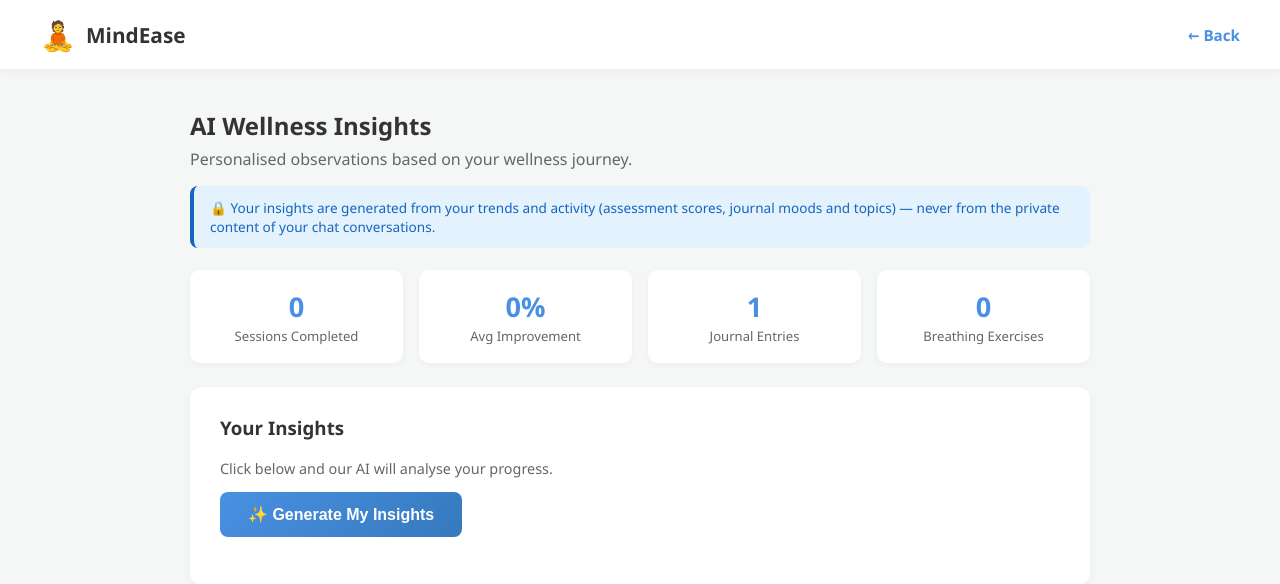
After one commit to wtfsheesh/mindease-fyp, a Flask app: page /insights in a window 1280 px wide. The commit adds this page. Shown: the top 584 px of the page. Run offline with Flask 3, Linux system fonts and the light colour scheme; a user stored in the database is signed in; tables that the repository leaves empty hold one stand-in row (values such as "Sample post").

Commit message:
Add AI Wellness Insights feature
New /insights page: on-demand AI analysis of the user's own wellness
trends (assessment scores, journal moods/topics, activity) producing
personalised insights - trend, triggers, what helps, a suggestion.
Privacy by design: uses metadata/trends only, never chat content.
Includes a personalised before/after dimension chart. Refactored the
Gemini call into a shared _generate() helper used by chat and insights.
Linked from dashboard Quick Actions. Test suite at 43 checks.

```diff
--- a/app.py
+++ b/app.py
@@ -758,6 +758,106 @@ def random_quote():
         'emotion': emotion or 'Neutral'
     })
 
+# ============================================================================
+# AI WELLNESS INSIGHTS (analyses the user's own trends - metadata only)
+# ============================================================================
+
+@app.route('/insights')
+@login_required
+def insights():
+    """
+    Insights page - shows a data summary and a personalised before/after
+    chart. The AI narrative is generated on demand via the API below.
+    """
+    uid = current_user.id
+    completed = ChatSession.query.filter_by(user_id=uid).filter(
+        ChatSession.end_time.isnot(None)
+    ).all()
+    total_sessions = ChatSession.query.filter_by(user_id=uid).count()
+    total_journals = JournalEntry.query.filter_by(user_id=uid).count()
+    total_breathing = BreathingSession.query.filter_by(user_id=uid).count()
+
+    # Personalised per-dimension before/after averages (the chart)
+    dims = ['stress_level', 'mood', 'sleep_quality', 'energy_level', 'anxiety_level']
+    dim_labels = ['Stress', 'Mood', 'Sleep', 'Energy', 'Anxiety']
+    pre_vals = {d: [] for d in dims}
+    post_vals = {d: [] for d in dims}
+    improvements = []
+    for s in completed:
+        if s.pre_survey and s.post_survey:
+            for d in dims:
+                pre_vals[d].append(getattr(s.pre_survey, d))
+                post_vals[d].append(getattr(s.post_survey, d))
+            eff = calculate_effectiveness(s.id)
+            if eff:
+                improvements.append(eff['overall_improvement'])
+
+    pre_avgs = [round(sum(pre_vals[d]) / len(pre_vals[d]), 2) if pre_vals[d] else 0 for d in dims]
+    post_avgs = [round(sum(post_vals[d]) / len(post_vals[d]), 2) if post_vals[d] else 0 for d in dims]
+    avg_improvement = round(sum(improvements) / len(improvements), 1) if improvements else 0
+
+    return render_template('insights.html',
+                           total_sessions=total_sessions,
+                           completed_count=len(completed),
+                           total_journals=total_journals,
+                           total_breathing=total_breathing,
+                           avg_improvement=avg_improvement,
+                           dim_labels=dim_labels, pre_avgs=pre_avgs, post_avgs=post_avgs,
+                           has_data=(len(completed) > 0 or total_journals > 0))
+
+@app.route('/api/generate-insights', methods=['POST'])
+@login_required
+def api_generate_insights():
+    """
+    Build a privacy-conscious data summary (metadata and trends only - never
+    the content of chat conversations) and ask the AI to surface insights.
+    """
+    from collections import Counter
+    uid = current_user.id
+    completed = ChatSession.query.filter_by(user_id=uid).filter(
+        ChatSession.end_time.isnot(None)
+    ).order_by(ChatSession.start_time).all()
+    journals = JournalEntry.query.filter_by(user_id=uid).order_by(JournalEntry.created_at).all()
+    breathing = BreathingSession.query.filter_by(user_id=uid).all()
+
+    lines = [f"Completed chat sessions: {len(completed)}"]
+    if completed:
+        lines.append("Per-session distress score before -> after (lower is better):")
+        for s in completed:
+            eff = calculate_effectiveness(s.id)
+            if eff:
+                lines.append(f"  {s.start_time.strftime('%Y-%m-%d %a')}: "
+                             f"{eff['pre_total']} -> {eff['post_total']} "
+                             f"({eff['overall_improvement']}% change)")
+        for attr, label in [('stress_level', 'Stress'), ('mood', 'Mood'),
+                            ('sleep_quality', 'Sleep'), ('energy_level', 'Energy'),
+                            ('anxiety_level', 'Anxiety')]:
+            pres = [getattr(s.pre_survey, attr) for s in completed if s.pre_survey]
+            posts = [getattr(s.post_survey, attr) for s in completed if s.post_survey]
+            if pres and posts:
+                lines.append(f"  Avg {label} (1-5): before {round(sum(pres)/len(pres), 1)}, "
+                             f"after {round(sum(posts)/len(posts), 1)}")
+
+    lines.append(f"Journal entries: {len(journals)}")
+    if journals:
+        moods = Counter(j.mood or 'Unspecified' for j in journals)
+        lines.append("  Journal moods: " + ", ".join(f"{m} x{c}" for m, c in moods.items()))
+        titles = [j.title for j in journals[-8:]]
+        lines.append("  Recent journal topics (titles only): " + "; ".join(titles))
+
+    lines.append(f"Breathing exercises completed: {len(breathing)}")
+    if breathing:
+        techs = Counter(b.technique for b in breathing)
+        lines.append("  Techniques used: " + ", ".join(f"{t} x{c}" for t, c in techs.items()))
+
+    summary = "\n".join(lines)
+
+    if not chatbot:
+        return jsonify({'success': False, 'insights': 'AI service is not available.'})
+
+    insights_text = chatbot.generate_insights(summary)
+    return jsonify({'success': True, 'insights': insights_text})
+
 @app.route('/journal/entries')
 @login_required
 def journal_entries():
--- /dev/null
+++ b/templates/insights.html
@@ -0,0 +1,174 @@
+{% extends "base.html" %}
+
+{% block title %}AI Wellness Insights - MindEase{% endblock %}
+
+{% block extra_css %}
+<style>
+.insights-container { max-width: 900px; margin: 40px auto; padding: 0 20px; }
+.insights-summary {
+    display: grid;
+    grid-template-columns: repeat(auto-fit, minmax(150px, 1fr));
+    gap: 16px;
+    margin-bottom: 24px;
+}
+.summary-box {
+    background: #fff;
+    border-radius: 10px;
+    padding: 18px;
+    box-shadow: 0 2px 6px rgba(0,0,0,0.04);
+    text-align: center;
+}
+.summary-box .num { font-size: 1.7rem; font-weight: 700; color: var(--primary-blue); }
+.summary-box .lbl { font-size: 0.82rem; color: var(--text-light); margin-top: 2px; }
+.insights-card {
+    background: #fff;
+    border-radius: 12px;
+    padding: 28px 30px;
+    box-shadow: 0 4px 12px rgba(0,0,0,0.04);
+    margin-bottom: 24px;
+}
+.generate-btn {
+    background: linear-gradient(135deg, #4A90E2, #357ABD);
+    color: #fff;
+    border: none;
+    padding: 13px 28px;
+    border-radius: 8px;
+    font-size: 1rem;
+    font-weight: 600;
+    cursor: pointer;
+}
+.generate-btn:disabled { opacity: 0.7; cursor: default; }
+.insight-item {
+    background: #f0f4f8;
+    border-left: 4px solid var(--primary-blue);
+    padding: 14px 18px;
+    border-radius: 8px;
+    margin-bottom: 12px;
+    line-height: 1.55;
+}
+.spinner-dots span {
+    display:inline-block; width:8px; height:8px; margin:0 2px;
+    background:var(--primary-blue); border-radius:50%;
+    animation: bounce 1.2s infinite ease-in-out;
+}
+.spinner-dots span:nth-child(2){ animation-delay:.2s; }
+.spinner-dots span:nth-child(3){ animation-delay:.4s; }
+@keyframes bounce { 0%,60%,100%{transform:translateY(0);} 30%{transform:translateY(-6px);} }
+.privacy-note {
+    background:#E3F2FD; color:#1565C0; padding:12px 16px; border-radius:8px;
+    font-size:0.85rem; margin-bottom:22px; border-left:4px solid #1565C0;
+}
+</style>
+{% endblock %}
+
+{% block content %}
+<nav class="navbar">
+    <div class="nav-content">
+        <div class="nav-left">
+            <span class="logo-icon">🧘</span>
+            <span class="nav-brand">MindEase</span>
+        </div>
+        <div class="nav-right">
+            <a href="{{ url_for('dashboard') }}" class="btn-back">← Back</a>
+        </div>
+    </div>
+</nav>
+
+<div class="insights-container">
+    <h2 style="margin-bottom: 6px;">AI Wellness Insights</h2>
+    <p style="color: var(--text-light); margin-top: 0;">Personalised observations based on your wellness journey.</p>
+
+    <div class="privacy-note">
+        🔒 Your insights are generated from your trends and activity (assessment scores, journal
+        moods and topics) — never from the private content of your chat conversations.
+    </div>
+
+    <div class="insights-summary">
+        <div class="summary-box"><div class="num">{{ completed_count }}</div><div class="lbl">Sessions Completed</div></div>
+        <div class="summary-box"><div class="num">{{ avg_improvement }}%</div><div class="lbl">Avg Improvement</div></div>
+        <div class="summary-box"><div class="num">{{ total_journals }}</div><div class="lbl">Journal Entries</div></div>
+        <div class="summary-box"><div class="num">{{ total_breathing }}</div><div class="lbl">Breathing Exercises</div></div>
+    </div>
+
+    {% if has_data %}
+    <div class="insights-card">
+        <h3 style="margin-top: 0;">Your Insights</h3>
+        <p style="color: var(--text-light); font-size: 0.9rem;">Click below and our AI will analyse your progress.</p>
+        <button id="generateBtn" class="generate-btn" onclick="generateInsights()">✨ Generate My Insights</button>
+        <div id="insightsResult" style="margin-top: 20px;"></div>
+    </div>
+
+    {% if completed_count > 0 %}
+    <div class="insights-card">
+        <h3 style="margin-top: 0;">Before vs After — by Dimension</h3>
+        <p style="color: var(--text-light); font-size: 0.9rem;">Your average scores before and after sessions (stress &amp; anxiety: lower is better; mood, sleep &amp; energy: higher is better).</p>
+        <canvas id="dimChart" height="170"></canvas>
+    </div>
+    {% endif %}
+    {% else %}
+    <div class="insights-card" style="text-align:center; padding:50px 30px;">
+        <div style="font-size:42px; margin-bottom:12px;">🌱</div>
+        <p style="color:var(--text-light);">Once you complete a chat session or write a journal entry,
+        your personalised insights will appear here.</p>
+        <a href="{{ url_for('pre_assessment') }}" class="btn-primary" style="text-decoration:none;">Start a Session</a>
+    </div>
+    {% endif %}
+</div>
+
+{% if has_data %}
+<script>
+async function generateInsights() {
+    const btn = document.getElementById('generateBtn');
+    const result = document.getElementById('insightsResult');
+    btn.disabled = true;
+    btn.textContent = 'Analysing...';
+    result.innerHTML = '<div class="spinner-dots"><span></span><span></span><span></span></div>';
+
+    try {
+        const res = await fetch('{{ url_for("api_generate_insights") }}', { method: 'POST' });
+        const data = await res.json();
+        if (data.success) {
+            // Split the AI text into separate insight cards (lines starting with "- ")
+            const lines = data.insights.split('\n').map(l => l.trim())
+                          .filter(l => l.length > 0);
+            let html = '';
+            lines.forEach(line => {
+                const text = line.replace(/^[-•*]\s*/, '');
+                html += '<div class="insight-item">' + escapeHtml(text) + '</div>';
+            });
+            result.innerHTML = html || '<div class="insight-item">' + escapeHtml(data.insights) + '</div>';
+        } else {
+            result.innerHTML = '<div class="insight-item">' + escapeHtml(data.insights || 'Could not generate insights.') + '</div>';
+        }
+    } catch (e) {
+        result.innerHTML = '<div class="insight-item">Network error. Please try again.</div>';
+    }
+    btn.disabled = false;
+    btn.textContent = '✨ Regenerate Insights';
+}
+
+function escapeHtml(t) {
+    const d = document.createElement('div');
+    d.textContent = t;
+    return d.innerHTML;
+}
+</script>
+{% endif %}
+
+{% if completed_count > 0 %}
+<script src="https://cdn.jsdelivr.net/npm/chart.js@4.4.1/dist/chart.umd.min.js"></script>
+<script>
+new Chart(document.getElementById('dimChart'), {
+    type: 'bar',
+    data: {
+        labels: {{ dim_labels | tojson }},
+        datasets: [
+            { label: 'Before', data: {{ pre_avgs | tojson }}, backgroundColor: '#ef4444' },
+            { label: 'After',  data: {{ post_avgs | tojson }}, backgroundColor: '#22c55e' }
+        ]
+    },
+    options: { responsive: true, scales: { y: { beginAtZero: true, max: 5 } } }
+});
+</script>
+{% endif %}
+{% endblock %}
```
Also changed, not shown: gemini_api.py (+38 -12 lines), templates/dashboard.html (+9 -0 lines), test_flow.py (+12 -0 lines).
